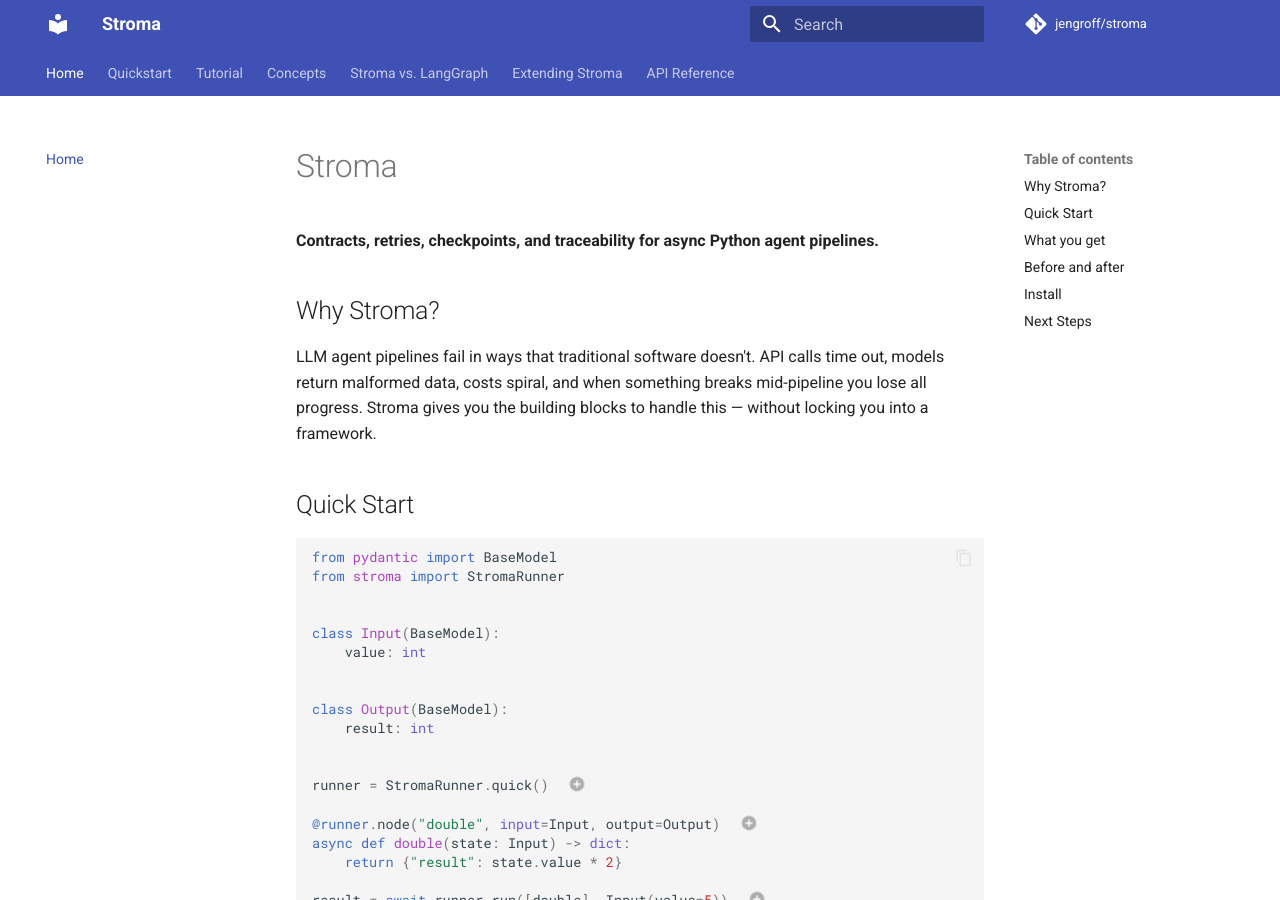
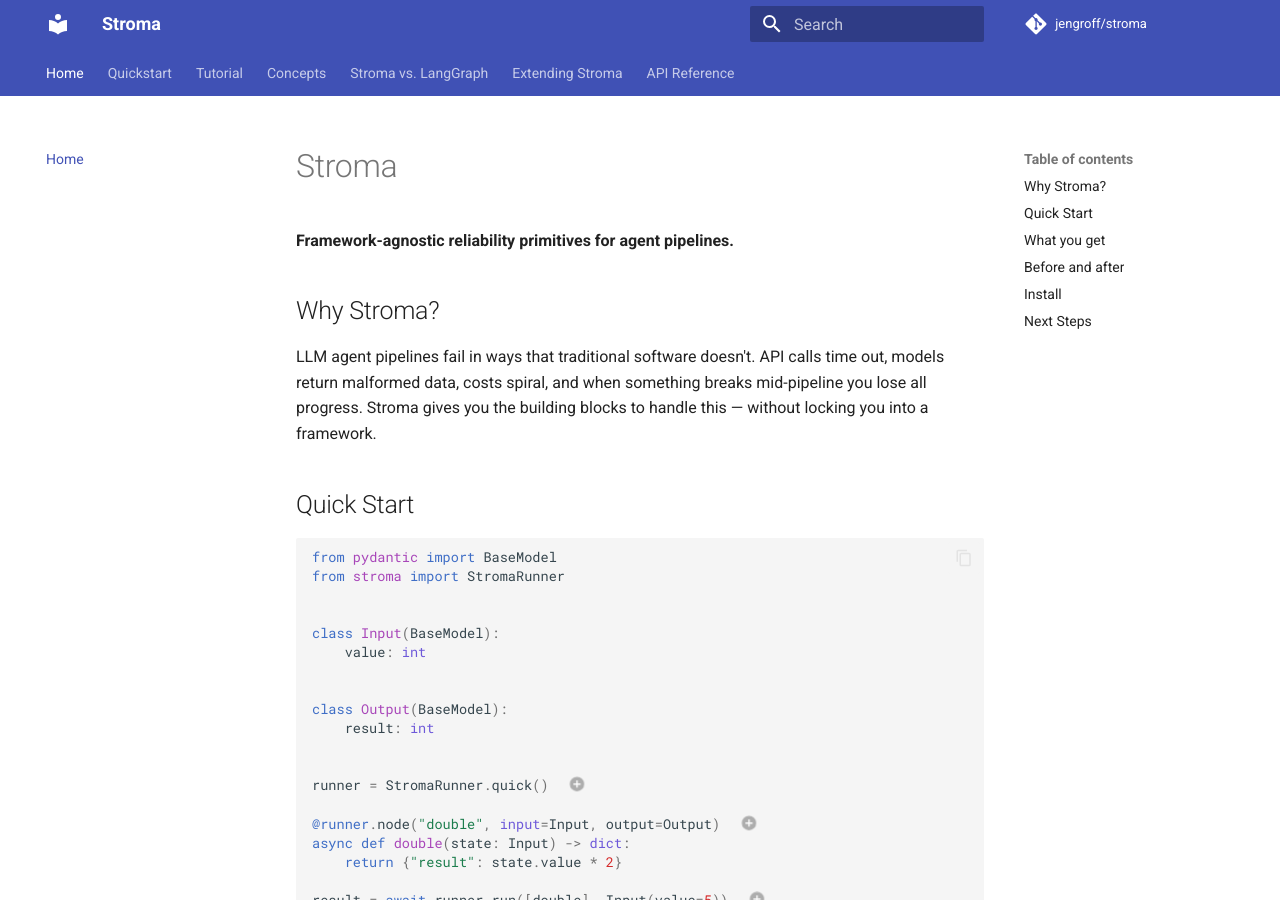
Before and after one commit to jengroff/stroma, an MkDocs documentation site: the page built from docs/index.md, in a window 1280 px wide and 900 px high. Built offline with MkDocs 1.6.1 and Material for MkDocs 9.7.7, drawn with Linux system fonts in a browser that asks for light colours; comment, search, counter and statistics services are not loaded.

Commit message:
docs: update tagline to framework-agnostic reliability primitives

```diff
--- a/docs/index.md
+++ b/docs/index.md
@@ -1,6 +1,6 @@
 # Stroma
 
-**Contracts, retries, checkpoints, and traceability for async Python agent pipelines.**
+**Framework-agnostic reliability primitives for agent pipelines.**
 
 ## Why Stroma?
 
```
Also changed, not shown: README.md (+1 -1 lines).
